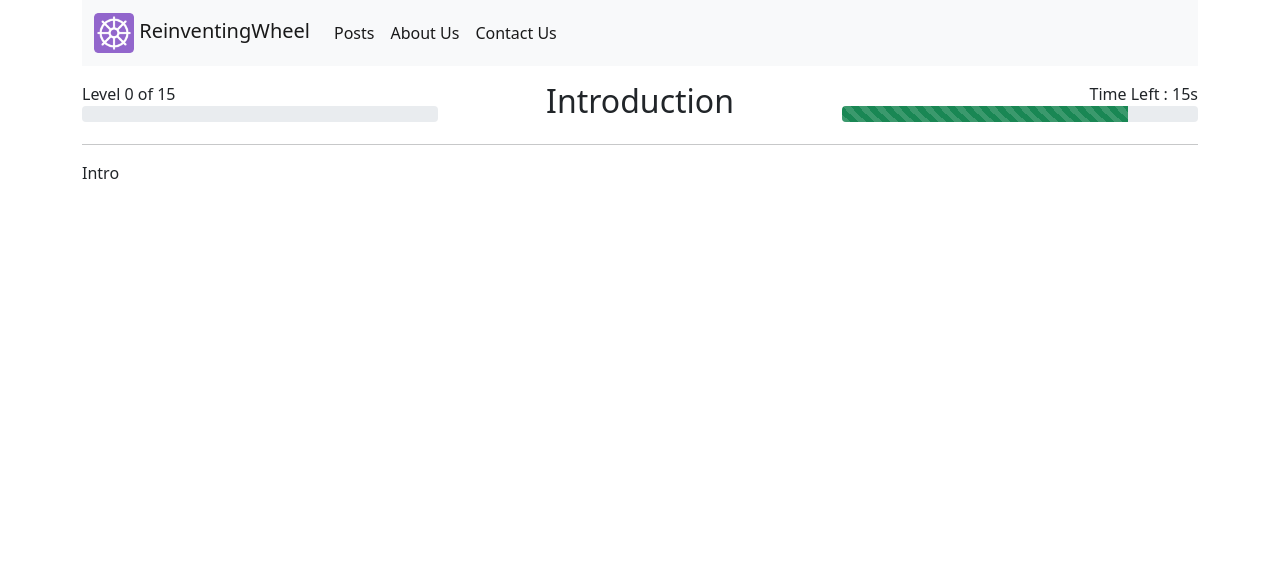
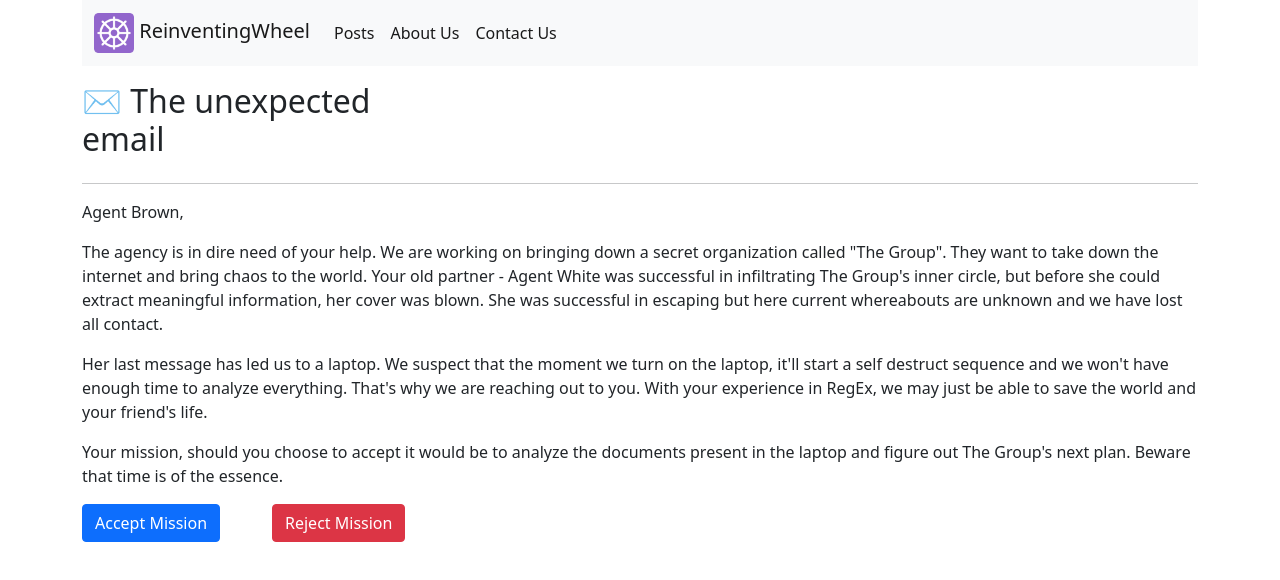
Before and after one commit to keshav-sarraf/rw-frontend, a Vue app: page /regex-game-intro in a window 1280 px wide. Shown: the top 580 px of the page. Built offline with nearby package versions, Linux system fonts and the light colour scheme.

Commit message:
finished intro text

```diff
--- a/src/components/posts/regex/RegexGameIntro.vue
+++ b/src/components/posts/regex/RegexGameIntro.vue
@@ -2,32 +2,53 @@
 <div class="container">
 
     <div class="row">
-        <div class="col-sm-4 text-start">
+        <!-- <div class="col-sm-4 text-start">
             Level 0 of 15
             <div class="progress">
                 <div class="progress-bar progress-bar-striped" role="progressbar" style="width: 0%" aria-valuenow="10" aria-valuemin="0" aria-valuemax="100"></div>
             </div>
+        </div> -->
+
+        <div class="col-sm-4 text-start">
+            <h2>✉️ The unexpected email</h2>
         </div>
 
-        <div class="col-sm-4 text-center">
-            <h2>Introduction</h2>
-        </div>
-
-        <div class="col-sm-4 text-end">
+        <!-- <div class="col-sm-4 text-end">
             Time Left : {{Math.round(timeLeft)}}s
             <div class="progress">
                 <div class="progress-bar progress-bar-striped" role="progressbar" :style="{width : percentTimeLeft + '%'}" :class="{'bg-success': percentTimeLeft > 50,
                             'bg-warning' : percentTimeLeft > 20 && percentTimeLeft <= 50,
                             'bg-danger' : percentTimeLeft <= 20}" v-bind:aria-valuenow="Math.round(percentTimeLeft)" aria-valuemin="0" aria-valuemax="100"></div>
             </div>
-        </div>
+        </div> -->
     </div>
 
     <hr>
 
-    <p>
-        Intro
-    </p>
+    <div>
+        <p>
+            Agent Brown,
+        </p>
+        <p>
+            The agency is in dire need of your help. We are working on bringing down a secret organization called "The Group". They want to take down the internet and bring chaos to the world. Your old partner - Agent White was successful in infiltrating The Group's inner circle, but before she could extract meaningful information, her cover was blown. She was successful in escaping but here current whereabouts are unknown and we have lost all contact.
+        </p>
+        <p>
+            Her last message has led us to a laptop. We suspect that the moment we turn on the laptop, it'll start a self destruct sequence and we won't have enough time to analyze everything. That's why we are reaching out to you. With your experience in RegEx, we may just be able to save the world and your friend's life.
+        </p>
+        <p>
+            Your mission, should you choose to accept it would be to analyze the documents present in the laptop and figure out The Group's next plan. Beware that time is of the essence.
+        </p>
+
+        <div class="row">
+            <div class="col-sm-2">
+                <button type="button" @click="$router.push('regex-game-intro')" class="btn btn-primary">Accept Mission</button>
+            </div>
+            <div class="col-sm-2">
+                <button type="button" @click="$router.push('regex-post-intro')" class="btn btn-danger">Reject Mission</button>
+            </div>
+        </div>
+
+    </div>
 </div>
 </template>
 
```
